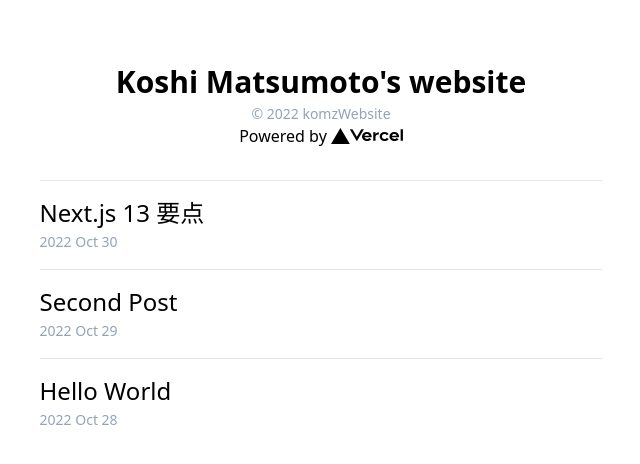
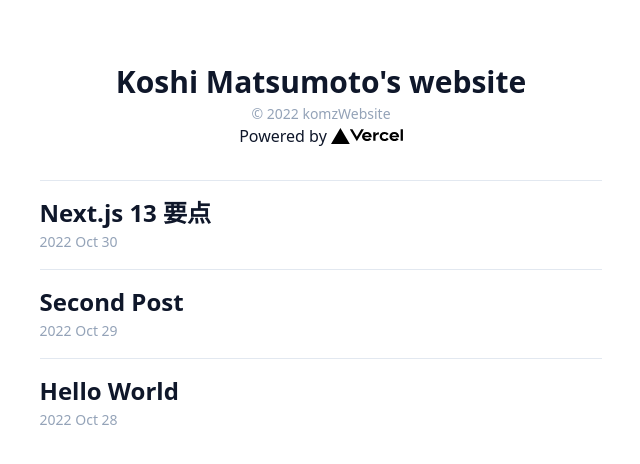
Before and after one commit to komzweb/komzwebsite, a Next.js app: page / in a window 1280 px wide. Shown: the top 464 px of the page, without its empty margins (319-959 px from the left). Built offline with nearby package versions, Linux system fonts and the light colour scheme.

Commit message:
Add dark mode styles

```diff
--- a/app/blog/[slug]/mdx.css
+++ b/app/blog/[slug]/mdx.css
@@ -1,11 +1,15 @@
 h2 {
-  @apply mt-16 mb-8 text-4xl font-bold;
+  @apply mt-16 mb-8 text-4xl font-bold dark:text-slate-100;
 }
 h3 {
-  @apply mt-12 mb-8 text-2xl font-semibold;
+  @apply mt-12 mb-8 text-2xl font-semibold dark:text-slate-100;
 }
 h4 {
-  @apply mt-12 mb-6 text-xl font-medium;
+  @apply mt-12 mb-6 text-xl font-medium dark:text-slate-100;
+}
+
+strong {
+  @apply dark:text-slate-100;
 }
 
 p {
@@ -20,18 +24,18 @@ li {
 }
 
 :not(pre) > code {
-  @apply rounded border border-slate-300 bg-slate-200 px-1;
+  @apply rounded border border-slate-200 bg-slate-100 px-1 dark:border-slate-700 dark:bg-slate-800;
 }
 
 pre {
-  @apply rounded;
+  @apply rounded dark:border dark:border-slate-800;
 }
 pre {
   @apply my-6 p-6 !important;
 }
 
 blockquote {
-  @apply my-6 rounded border border-slate-200 bg-slate-100 p-4;
+  @apply my-6 rounded border border-slate-200 bg-slate-100 p-4 dark:border-slate-700 dark:bg-slate-800;
 }
 blockquote p {
   @apply m-0;
--- a/app/blog/[slug]/page.tsx
+++ b/app/blog/[slug]/page.tsx
@@ -21,7 +21,9 @@ export default async function PostPage({
   return (
     <main className="mx-auto max-w-prose px-4">
       <article className="py-16">
-        <h1 className="mb-4 text-5xl font-extrabold">{post.title}</h1>
+        <h1 className="mb-4 text-5xl font-extrabold dark:text-slate-100">
+          {post.title}
+        </h1>
         <time dateTime={post.date} className="text-sm text-slate-400">
           {format(new Date(post.date), 'yyyy MMM dd')}
         </time>
--- a/app/layout.tsx
+++ b/app/layout.tsx
@@ -41,7 +41,9 @@ export default function RootLayout({
         <meta property="og:url" content={SITE_URL} />
         <link rel="canonical" href={SITE_URL} />
       </head>
-      <body>{children}</body>
+      <body className="text-slate-900 dark:bg-slate-900 dark:text-slate-300">
+        {children}
+      </body>
     </html>
   )
 }
--- a/app/page.tsx
+++ b/app/page.tsx
@@ -11,7 +11,7 @@ export default function Home() {
   return (
     <main className="mx-auto max-w-prose px-4">
       <div className="py-16">
-        <h1 className="text-center text-3xl font-bold">{`Koshi Matsumoto's website`}</h1>
+        <h1 className="text-center text-3xl font-extrabold dark:text-slate-100">{`Koshi Matsumoto's website`}</h1>
         <div className="mt-1">
           <div className="text-center text-sm text-slate-400">
             <Copyright />
@@ -23,8 +23,11 @@ export default function Home() {
 
         <article className="mt-8">
           {posts.map((post) => (
-            <article key={post.slug} className="border-t border-slate-200 py-4">
-              <h2 className="text-2xl">
+            <article
+              key={post.slug}
+              className="border-t border-slate-200 py-4 dark:border-slate-800"
+            >
+              <h2 className="text-2xl font-bold dark:text-slate-100">
                 <Link href={`/blog/${post.slug}`} className="hover:underline">
                   {post.title}
                 </Link>
```
